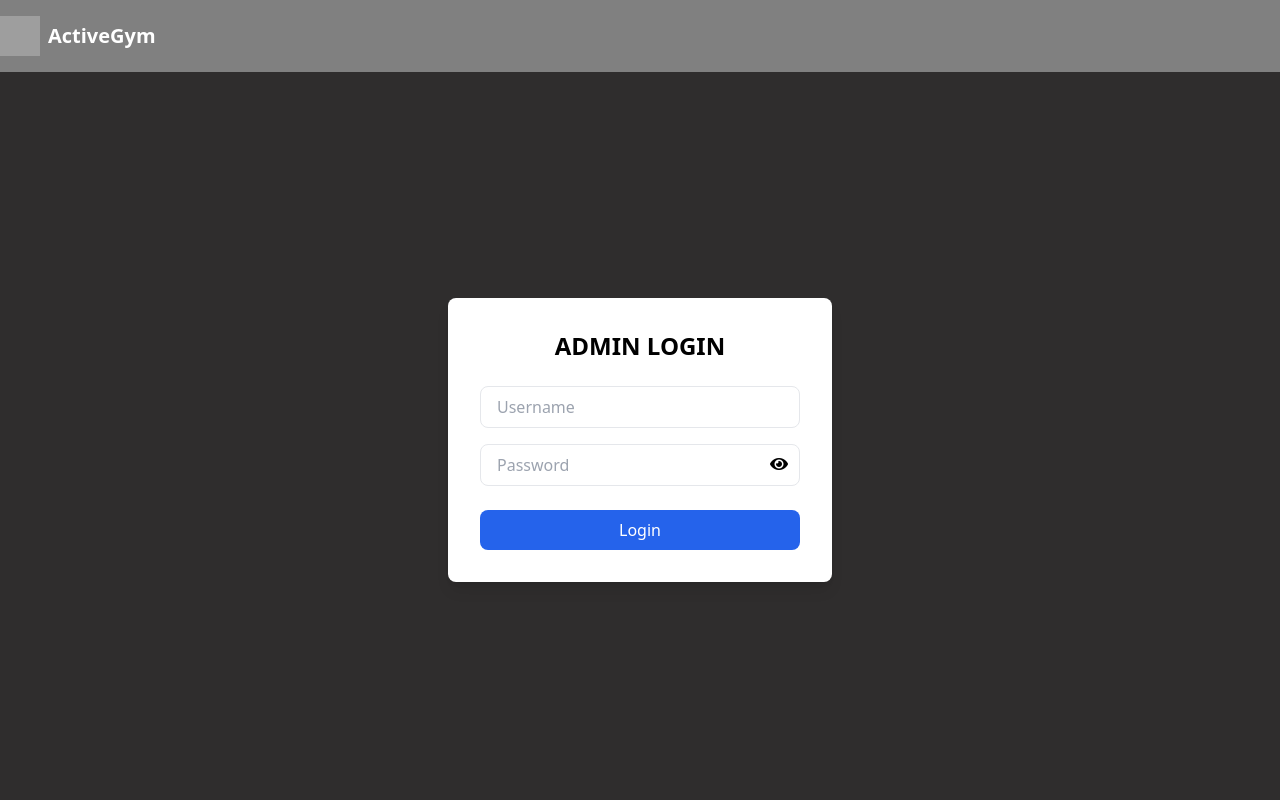
After one commit to n3wbgaming/ActiveGym, a PHP site: page /admin/login-admin.php in a window 1280 px wide. The commit adds this page. Run offline with PHP 8.4, Linux system fonts and the light colour scheme; some libraries are stand-ins or nearby versions; grey boxes are pictures that could not be loaded.

Commit message:
Starting Admin side + a little bit update to other

```diff
--- /dev/null
+++ b/admin/login-admin.php
@@ -0,0 +1,51 @@
+<!DOCTYPE html>
+<html>
+ <head>
+  <title>
+   Admin Login
+  </title>
+  <script src="https://cdn.tailwindcss.com">
+  </script>
+  <link href="https://cdnjs.cloudflare.com/ajax/libs/font-awesome/5.15.3/css/all.min.css" rel="stylesheet"/>
+ </head>
+ <body class="bg-[#2F2D2D] flex items-center justify-center min-h-screen">
+  <div class="absolute top-0 left-0 w-full bg-[#808080] py-4">
+   <div class="container mx-auto flex items-center">
+    <img alt="Gym logo" class="h-10 w-10 mr-2" height="40" src="https://storage.googleapis.com/a1aa/image/2hqyT4fLrdWTJCUQ5yvwGopig5Z8TbS6KUmavDsEiKycUK3JA.jpg" width="40"/>
+    <span class="text-white text-xl font-bold">
+     ActiveGym
+    </span>
+   </div>
+  </div>
+  <div class="bg-white rounded-lg shadow-lg p-8 w-full max-w-sm mt-20">
+   <h2 class="text-center text-2xl font-bold mb-6">
+    ADMIN LOGIN
+   </h2>
+   <form>
+    <div class="mb-4">
+     <input class="w-full px-4 py-2 border rounded-lg focus:outline-none focus:ring-2 focus:ring-blue-500" placeholder="Username" type="text"/>
+    </div>
+    <div class="mb-6 relative">
+     <input class="w-full px-4 py-2 border rounded-lg focus:outline-none focus:ring-2 focus:ring-blue-500" id="password" placeholder="Password" type="password"/>
+     <i class="fas fa-eye absolute right-3 top-3 text-black cursor-pointer" id="togglePassword">
+     </i>
+    </div>
+    <button class="w-full bg-blue-600 text-white py-2 rounded-lg hover:bg-blue-700 focus:outline-none focus:ring-2 focus:ring-blue-500" type="submit">
+     Login
+    </button>
+   </form>
+  </div>
+  <script>
+   const togglePassword = document.querySelector('#togglePassword');
+        const password = document.querySelector('#password');
+
+        togglePassword.addEventListener('click', function (e) {
+            // toggle the type attribute
+            const type = password.getAttribute('type') === 'password' ? 'text' : 'password';
+            password.setAttribute('type', type);
+            // toggle the eye slash icon
+            this.classList.toggle('fa-eye-slash');
+        });
+  </script>
+ </body>
+</html>
--- a/forgot-password.php
+++ b/forgot-password.php
@@ -10,7 +10,7 @@
                 <h2>Forgot Password</h2>
                 <p>We sent a verification code to 0948****30<br>Please check your inbox and enter the code below.</p>
                 <input type="text" placeholder="Enter 4-digits Code">
-                <button>Verify Code</button>
+                <a href="#" type="submit"><button>Verify Code</button>
                 <div class="resend">
                     Didn't receive a text? <a href="#">Try Again</a>
                 </div>
--- a/login.php
+++ b/login.php
@@ -16,7 +16,7 @@
                 <i class="fas fa-eye" id="eye-icon" onclick="togglePasswordVisibility()"></i>
             </div>
             <a href="forgot-password.php" style="font-size: 12px;">Forgot Password?</a>
-            <a href="verification.php"><button>Log In</button></a>
+            <a href="verification.php" type="submit"><button>Log In</button></a>
             <a href="register.php" class="signup-link">New to ActiveGym? Sign up now</a>
         </div>
     </div>
--- a/register.php
+++ b/register.php
@@ -32,7 +32,7 @@
                 <input type="password" placeholder="Confirm Password" id="confirm-password">
                 <i class="fas fa-eye toggle-password" onclick="togglePassword('confirm-password')"></i>
             </div>
-            <button>Sign Up</button>
+            <a href="#" type="submit"><button>Sign Up</button>
             <p class="login-link">Already have an account? <a href="login.php">Log In</a></p>
         </div>
         <div class="image-container">
--- a/verification.php
+++ b/verification.php
@@ -10,7 +10,7 @@
                 <h2>Verify it's you</h2>
                 <p>We sent a verification code to your email address. Please check your inbox and enter the code below.</p>
                 <input type="text" placeholder="Enter 6-Digits Code">
-                <button>Verify Code</button>
+                <a href="#" type="submit"><button>Verify Code</button>
                 <p>Didn't receive an email? <a href="#">Try Again</a></p>
             </div>
         </div>
```
